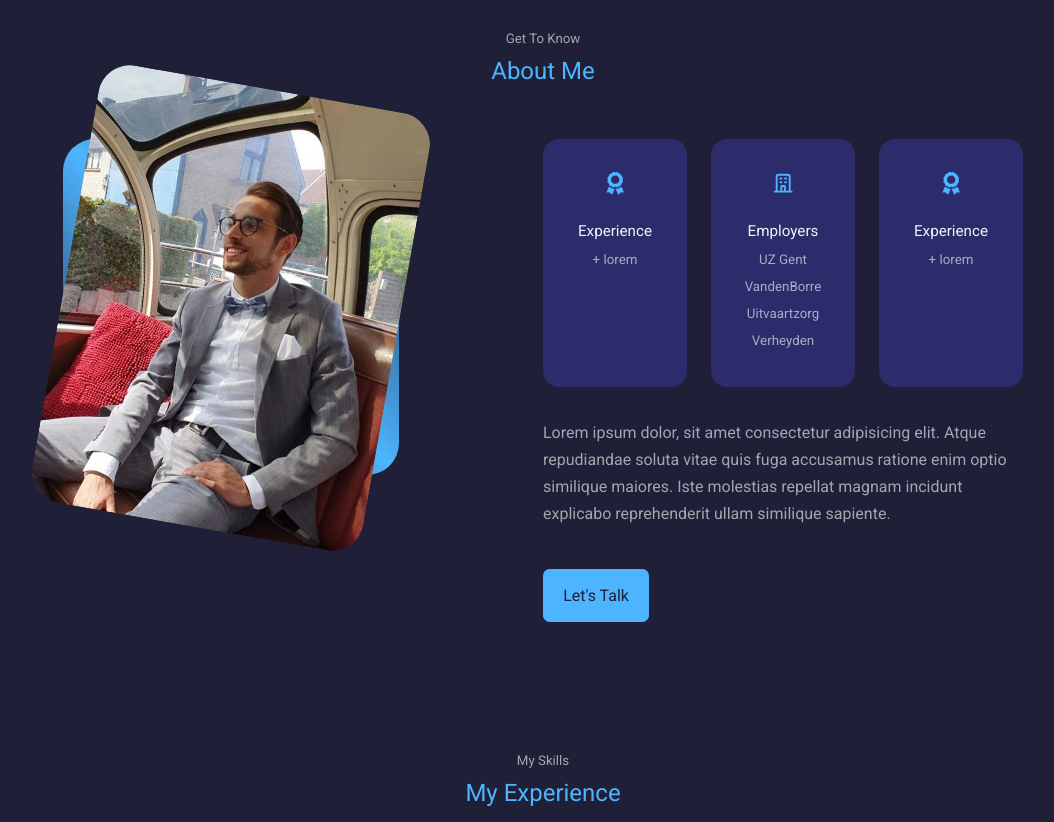
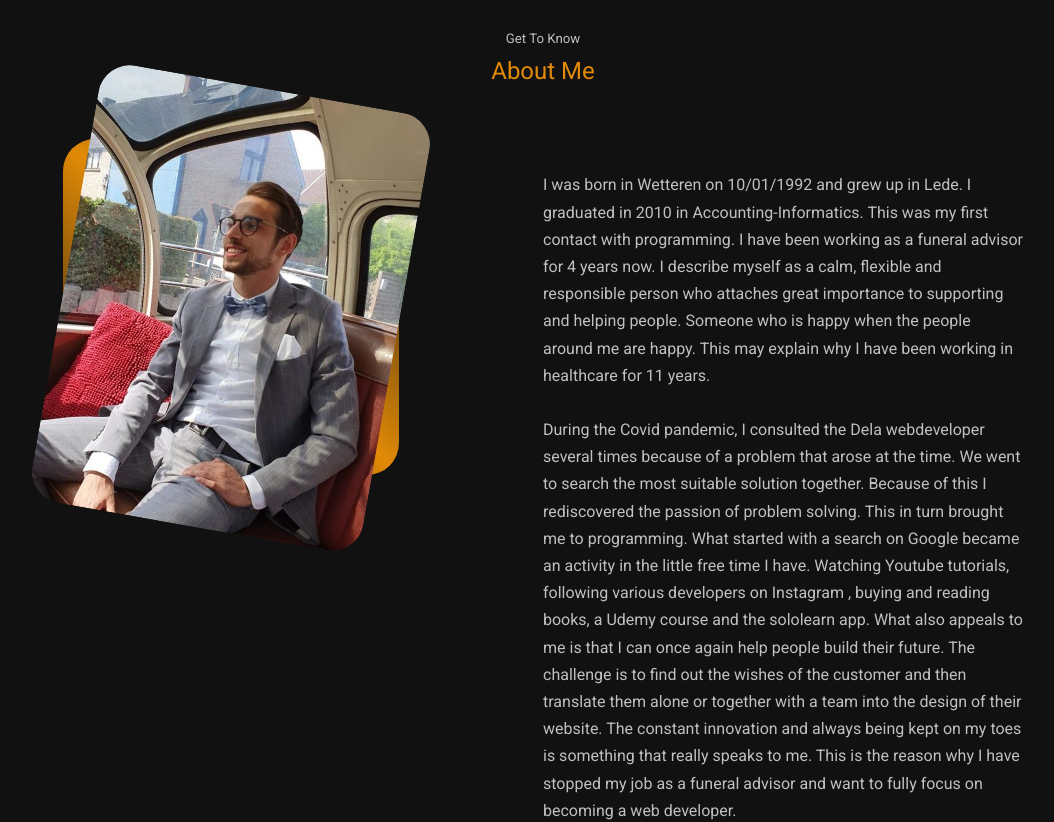
Before and after one commit to becodeorg/verou-3-portfolio-Jordydp, a React (Create React App) app in the folder react-portfolio/: page / in a window 1280 px wide. Shown: the part 900-1722 px from the top of the page, without its empty margins (97-1151 px from the left). Built offline with nearby package versions, Linux system fonts and the light colour scheme.

Commit message:
Adding Projects to site and style

```diff
--- a/react-portfolio/src/App.jsx
+++ b/react-portfolio/src/App.jsx
@@ -18,7 +18,7 @@ const App = () =>{
     <Nav />
     <About />
     <Experience />
-    <Services />
+    {/* <Services /> */}
     <Portfolio />
     <Testimonials />
     <Contact />
--- a/react-portfolio/src/components/about/About.jsx
+++ b/react-portfolio/src/components/about/About.jsx
@@ -1,11 +1,11 @@
-import React from 'react'
-import './about.css'
-import fotomezelf from '../../assets/fotomezelf.jpg'
-import {FaAward} from 'react-icons/fa'
-import {HiOutlineOfficeBuilding} from 'react-icons/hi'
+import React from "react";
+import "./about.css";
+import fotomezelf from "../../assets/fotomezelf.jpg";
+import { FaAward } from "react-icons/fa";
+import { HiOutlineOfficeBuilding } from "react-icons/hi";
 const About = () => {
     return (
-    <section id='about'>
+        <section id="about">
             <h5>Get To Know</h5>
             <h2>About Me</h2>
 
@@ -16,7 +16,7 @@ const About = () => {
                     </div>
                 </div>
                 <div className="about__content">
-          <div className="about__cards">
+                    {/* <div className="about__cards">
           <article className="about__card">
             <FaAward className='about__icon' />
             <h5>Experience</h5>
@@ -34,14 +34,43 @@ const About = () => {
             <h5>Experience</h5>
             <small>+ lorem</small>
           </article>
-          </div>
-          <p>Lorem ipsum dolor, sit amet consectetur adipisicing elit. Atque repudiandae soluta vitae quis fuga accusamus ratione enim optio similique maiores. Iste molestias repellat magnam incidunt explicabo reprehenderit ullam similique sapiente.
+          </div> */}
+          {/* TODO:Text highlighters on keywords */}
+                    <p>
+                        I was born in Wetteren on 10/01/1992 and grew up in
+                        Lede. I graduated in 2010 in Accounting-Informatics.
+                        This was my first contact with programming. I have been
+                        working as a funeral advisor for 4 years now. I describe
+                        myself as a calm, flexible and responsible person who
+                        attaches great importance to supporting and helping
+                        people. Someone who is happy when the people around me
+                        are happy. This may explain why I have been working in
+                        healthcare for 11 years. <br /><br /> During the Covid pandemic, I
+                        consulted the Dela webdeveloper several times because of
+                        a problem that arose at the time. We went to search the
+                        most suitable solution together. Because of this I
+                        rediscovered the passion of problem solving. This in
+                        turn brought me to programming. What started with a
+                        search on Google became an activity in the little free
+                        time I have. Watching Youtube tutorials, following
+                        various developers on Instagram , buying and reading
+                        books, a Udemy course and the sololearn app. What also
+                        appeals to me is that I can once again help people build
+                        their future. The challenge is to find out the wishes of
+                        the customer and then translate them alone or together
+                        with a team into the design of their website. The
+                        constant innovation and always being kept on my toes is
+                        something that really speaks to me. This is the reason
+                        why I have stopped my job as a funeral advisor and want
+                        to fully focus on becoming a web developer.
                     </p>
-          <a href='#contact' className='btn btn-primary'>Let's Talk</a>
+                    <a href="#contact" className="btn btn-primary">
+                        Let's Talk
+                    </a>
                 </div>
             </div>
         </section>
-  )
-}
+    );
+};
 
-export default About
+export default About;
--- a/react-portfolio/src/components/portfolio/Portfolio.jsx
+++ b/react-portfolio/src/components/portfolio/Portfolio.jsx
@@ -1,9 +1,77 @@
 import React from 'react'
 import './portfolio.css'
+import project1 from '../../assets/project1.jpg'
 
 const Portfolio = () => {
   return (
-    <section id='portfolio'>Portfolio</section>
+    <section id='portfolio'>
+      <h5>My Recent Work</h5>
+      <h2>Projects i learned a lot from</h2>
+
+      <div className="div container project__container">
+        {/* TODO:Refactor to project component */}
+        {/* project 1 */}
+        <article className="article project__item">
+          <div className="project__item-image">
+            <img src={project1} alt="" />
+          </div>
+          <h3>Project Title</h3>
+          <a href="" className='btn'target='_blank'>Github</a>
+          <a href="" className='btn btn-primary' target='_blank'>Live Demo</a>
+          </article>
+          {/* end of project 1 */}
+        {/* project 2 */}
+        <article className="article project__item">
+          <div className="project__item-image">
+            <img src={project1} alt="" />
+          </div>
+          <h3>Project Title</h3>
+          <a href="" className='btn'target='_blank'>Github</a>
+          <a href="" className='btn btn-primary' target='_blank'>Live Demo</a>
+          </article>
+          {/* end of project 2 */}
+        {/* project 3 */}
+        <article className="article project__item">
+          <div className="project__item-image">
+            <img src={project1} alt="" />
+          </div>
+          <h3>Project Title</h3>
+          <a href="" className='btn'target='_blank'>Github</a>
+          <a href="" className='btn btn-primary' target='_blank'>Live Demo</a>
+          </article>
+          {/* end of project 3 */}
+        {/* project 4 */}
+        <article className="article project__item">
+          <div className="project__item-image">
+            <img src={project1} alt="" />
+          </div>
+          <h3>Project Title</h3>
+          <a href="" className='btn'target='_blank'>Github</a>
+          <a href="" className='btn btn-primary' target='_blank'>Live Demo</a>
+          </article>
+          {/* end of project 4 */}
+        {/* project 5 */}
+        <article className="article project__item">
+          <div className="project__item-image">
+            <img src={project1} alt="" />
+          </div>
+          <h3>Project Title</h3>
+          <a href="" className='btn'target='_blank'>Github</a>
+          <a href="" className='btn btn-primary' target='_blank'>Live Demo</a>
+          </article>
+          {/* end of project 5 */}
+        {/* project 6 */}
+        <article className="article project__item">
+          <div className="project__item-image">
+            <img src={project1} alt="" />
+          </div>
+          <h3>Project Title</h3>
+          <a href="" className='btn'target='_blank'>Github</a>
+          <a href="" className='btn btn-primary' target='_blank'>Live Demo</a>
+          </article>
+          {/* end of project 6 */}
+      </div>
+    </section>
   )
 }
 
--- a/react-portfolio/src/index.css
+++ b/react-portfolio/src/index.css
@@ -14,11 +14,11 @@
 /* css variables */
 :root {
     /* Color Variables */
-    --color-bg: #1f1f38;
-    --color-bg-variant: #2c2c6c;
-    --color-primary: #4db5ff;
+    --color-bg: #111111;
+    --color-bg-variant: #2f2f2f;
+    --color-primary: #E18A07;
     --color-white: #f1f1f1;
-    --color-light: rgba(255, 255, 255, 0.6);
+    --color-light: #C0C0C0;
 
     --transition: all 400ms ease;
 
```
Also changed, not shown: react-portfolio/src/assets/project1.jpg (added). Lines whose indentation alone changed are shown as unchanged.
